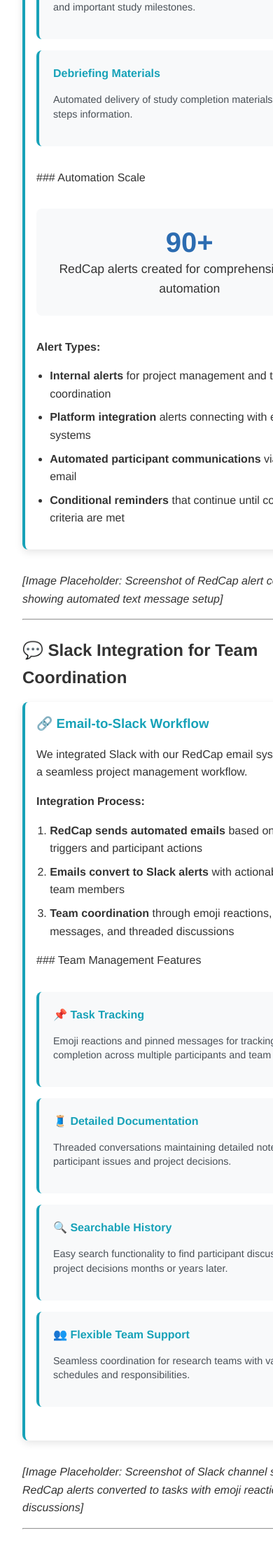
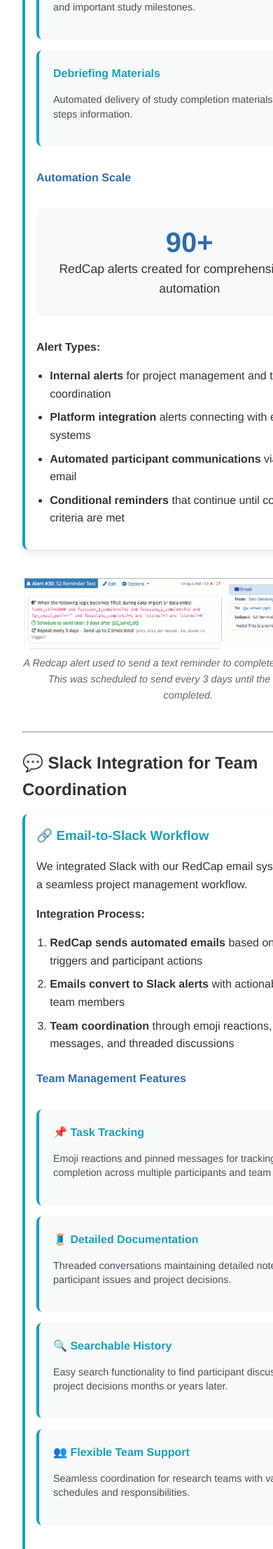
Before and after one commit to cnlab/geo-remote-website, a Jekyll site: the page built from docs/resources/redcap.md, in a window 390 px wide. Shown: the part 1763-3976 px from the top of the page at 70% size. Built offline with Jekyll 4.4.1, drawn with Linux system fonts in a browser that asks for light colours; some of the changed text lies outside the part shown.

Commit message:
Update resources pages

```diff
--- a/docs/assets/css/resources.css
+++ b/docs/assets/css/resources.css
@@ -506,3 +506,85 @@
         padding: 0.5rem;
     }
 }
+/* 2x2 Scheduling Photo Grid */
+.scheduling-grid {
+  display: grid;
+  grid-template-columns: 1fr 1fr;
+  grid-template-rows: 1fr 1fr;
+  gap: 1.5rem;
+  margin: 2rem 0;
+  max-width: 800px;
+  margin-left: auto;
+  margin-right: auto;
+}
+
+.scheduling-grid-item {
+  background: white;
+  border-radius: 8px;
+  overflow: hidden;
+  box-shadow: 0 4px 12px rgba(0,0,0,0.1);
+  transition: transform 0.2s ease, box-shadow 0.2s ease;
+  border: 1px solid var(--border, #eee);
+}
+
+.scheduling-grid-item:hover {
+  transform: translateY(-2px);
+  box-shadow: 0 6px 20px rgba(0,0,0,0.15);
+}
+
+.scheduling-grid-item img {
+  width: 100%;
+  object-fit: cover;
+  display: block;
+}
+
+.scheduling-grid-caption {
+  padding: 1rem;
+  text-align: center;
+}
+
+.scheduling-grid-caption h5 {
+  margin: 0 0 0.5rem 0;
+  color: var(--primary, #2c6cb1);
+  font-size: 0.9rem;
+  font-weight: 600;
+}
+
+.scheduling-grid-caption p {
+  margin: 0;
+  font-size: 0.8rem;
+  color: var(--text-muted, #666);
+  line-height: 1.4;
+}
+
+/* Responsive design */
+@media (max-width: 768px) {
+  .scheduling-grid {
+    grid-template-columns: 1fr;
+    grid-template-rows: repeat(4, auto);
+    gap: 1rem;
+    margin: 1.5rem 0;
+  }
+
+  .scheduling-grid-caption {
+    padding: 0.8rem;
+  }
+}
+
+@media (max-width: 480px) {
+  .scheduling-grid {
+    gap: 0.8rem;
+  }
+
+  .scheduling-grid-caption {
+    padding: 0.6rem;
+  }
+
+  .scheduling-grid-caption h5 {
+    font-size: 0.85rem;
+  }
+
+  .scheduling-grid-caption p {
+    font-size: 0.75rem;
+  }
+}
--- a/docs/resources/redcap.md
+++ b/docs/resources/redcap.md
@@ -51,7 +51,7 @@ We used RedCap as the central hub for managing our screening data and participan
     </div>
 </div>
 
-### Automation Scale
+<h4>Automation Scale</h4>
 
 <div class="key-statistic">
     <span class="statistic-number">90+</span>
@@ -68,8 +68,10 @@ We used RedCap as the central hub for managing our screening data and participan
 
 </div>
 
-*[Image Placeholder: Screenshot of RedCap alert configuration showing automated text message setup]*
-
+<div class="image-feature">
+    <img src="{{ '/assets/images/resources/redcap/alert.png' | relative_url }}" alt="Redcap alert notification" class="img-responsive center-block">
+    <div class="image-caption">A Redcap alert used to send a text reminder to complete online session 2. This was scheduled to send every 3 days until the session was completed.</div>
+</div>
 ---
 
 ## 💬 Slack Integration for Team Coordination
@@ -85,7 +87,7 @@ We used RedCap as the central hub for managing our screening data and participan
 <li><strong>Team coordination</strong> through emoji reactions, pinned messages, and threaded discussions</li>
 </ol>
 
-### Team Management Features
+<h4>Team Management Features</h4>
 
 <div class="resource-grid">
     <div class="resource-item">
@@ -111,7 +113,10 @@ We used RedCap as the central hub for managing our screening data and participan
 
 </div>
 
-*[Image Placeholder: Screenshot of Slack channel showing RedCap alerts converted to tasks with emoji reactions and thread discussions]*
+<div class="image-feature">
+    <img src="{{ '/assets/images/resources/redcap/slack_notification.png' | relative_url }}" alt="Slack channel with RedCap alerts" class="img-responsive center-block">
+    <div class="image-caption">Redcap would send an alert to our email, which would then alert us with a slack message when an online session was completed. We used emojis to mark when a participant was paid and research tasks were completed.</div>
+</div>
 
 ---
 
@@ -157,7 +162,10 @@ We used RedCap as the central hub for managing our screening data and participan
 
 </div>
 
-*[Image Placeholder: Screenshots of RedCap reports showing enrollment statistics, demographic charts, and custom filtered participant lists]*
+<div class="image-feature">
+    <img src="{{ '/assets/images/resources/redcap/reports.png' | relative_url }}" alt="A list of a few of our redcap reports" class="img-responsive center-block">
+    <div class="image-caption">RedCap lets you easily make reports and organize them into groups for easy access</div>
+</div>
 
 ---
 
@@ -202,8 +210,6 @@ We used RedCap as the central hub for managing our screening data and participan
 
 </div>
 
-*[Image Placeholder: Diagram showing API connections between RedCap, Qualtrics, and other platforms with data flow arrows]*
-
 ---
 
 ## 🔄 Longitudinal Study Features
@@ -245,8 +251,6 @@ We used RedCap as the central hub for managing our screening data and participan
 </ul>
 
 </div>
-
-*[Image Placeholder: Screenshot of RedCap form designer showing repeated measures configuration and conditional logic setup]*
 
 ---
 
@@ -291,7 +295,10 @@ We used RedCap as the central hub for managing our screening data and participan
 
 </div>
 
-*[Image Placeholder: Screenshots of RedCap user management interface showing role assignments and logging history]*
+<div class="image-feature">
+    <img src="{{ '/assets/images/resources/redcap/usermanagement.png' | relative_url }}" alt="an example of the different types of access you can allow for different groups of users" class="img-responsive center-block">
+    <div class="image-caption">You can create different rules for access for different types of users. We had different rules for roles such as undergraduate research assistants, post-docs, graduate students, and research coordinators</div>
+</div>
 
 ---
 
@@ -350,5 +357,3 @@ We used RedCap as the central hub for managing our screening data and participan
 📋 View Our Study Log System
 </a>
 </div>
-
-*Explore RedCap's official documentation and see how our study log system complemented our RedCap implementation for comprehensive research management.*
```
Also changed, not shown: other parts of docs/resources/redcap.md (+1 -1 lines), docs/measures/index.md (+1 -0 lines), docs/resources/lifedata.md (added, +222 -0 lines), docs/resources/study-log.md (+5 -5 lines), docs/assets/images/resources/lifedata/Capstone_EMA_10AM.png (added), docs/assets/images/resources/lifedata/Capstone_EMA_12PM.png (added), docs/assets/images/resources/lifedata/Capstone_EMA_6AM.png (added), docs/assets/images/resources/lifedata/Capstone_EMA_8AM.jpg (added), docs/assets/images/resources/lifedata/lifedata_ema_compliance.png (added), docs/assets/images/resources/lifedata/stress_question.png (added), docs/assets/images/resources/lifedata/stress_setup.png (added), docs/assets/images/resources/lifedata/survey_setup.png (added), docs/assets/images/resources/redcap/alert.png (added), docs/assets/images/resources/redcap/reports.png (added), 2 more files, 1 other file.
